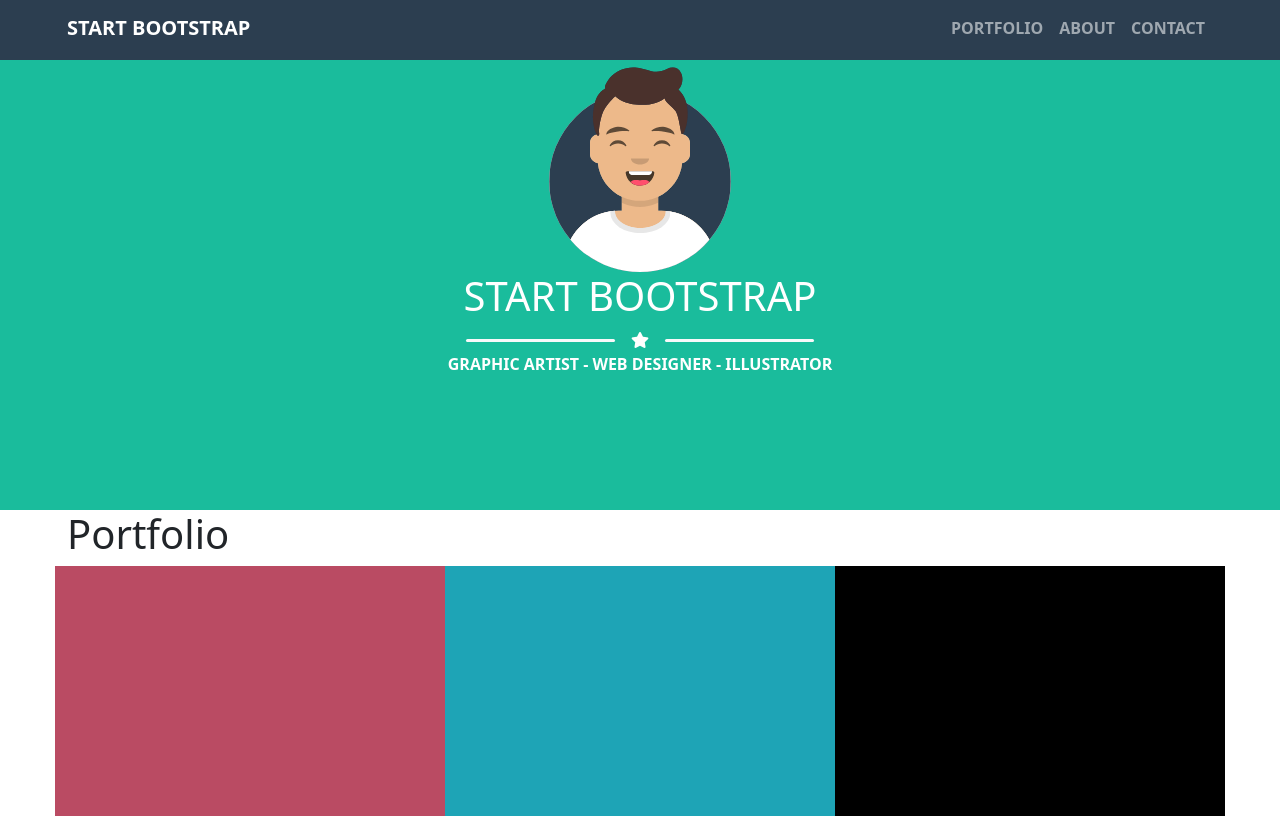
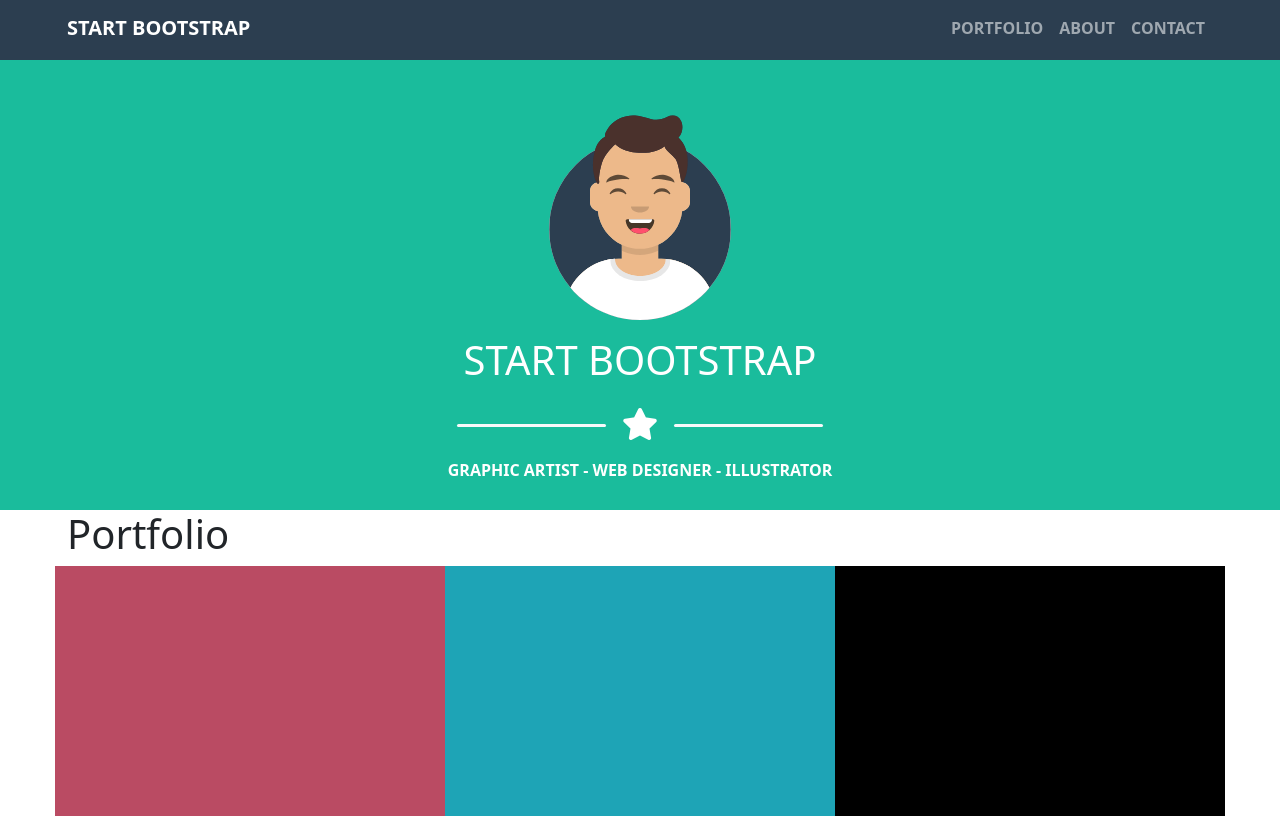
Before and after one commit to KaterinaProkopenko/html-css-bootstrap-freelancer, a plain HTML site: page index.html in a window 1280 px wide. Shown: the top 819 px of the page. Drawn offline with nearby package versions, Linux system fonts and the light colour scheme.

Commit message:
Riempimento section-jumbotron

```diff
--- a/index.html
+++ b/index.html
@@ -54,15 +54,14 @@
         <section id="jumbotron">
             <div class="container">
                 <div class="row">
-                    <div class="col-sm-12 text-uppercase text-white text-center fw-bold">
-                        <img id="avatar" src="img/avatar.svg" alt="Avatar">
+                    <div class="col-sm-12 text-uppercase text-white text-center fw-bold py-sm-4 py-md-5">
+                        <img id="avatar" class="mb-sm-3" src="img/avatar.svg" alt="Avatar">
                         <h1>start bootstrap</h1>
-                        <div class="d-flex text-center justify-content-center align-items-center">
+                        <div class="d-flex text-center justify-content-center align-items-center py-sm-3">
                             <div class="my-line bg-light rounded"></div>
-                            <div class=""><i class="fas fa-star px-sm-1 px-md-2 px-lg-3"></i></div>
+                            <div><i class="fas fa-star px-sm-1 px-md-2 px-lg-3 fs-2"></i></div>
                             <div class="my-line bg-light rounded"></div>
                         </div>
-
                         <p>graphic artist - web designer - illustrator</p>
                     </div>
                 </div>
```
